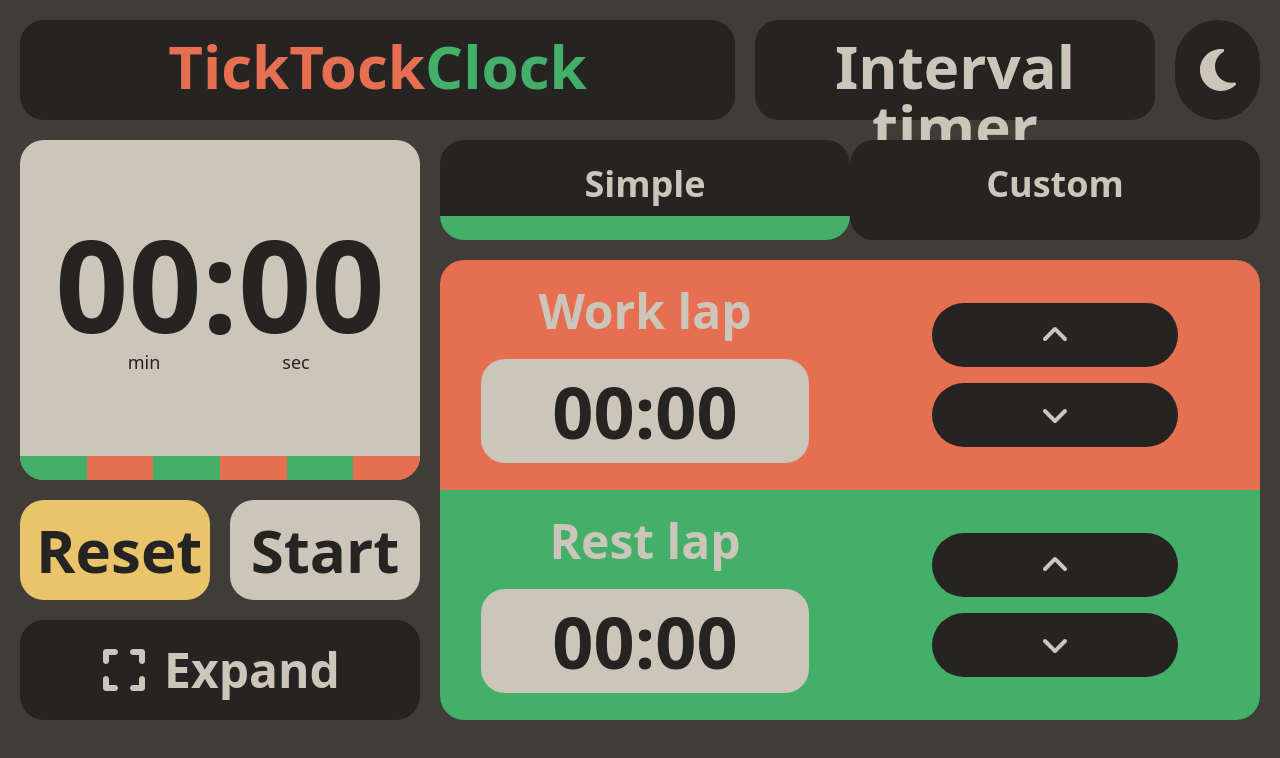
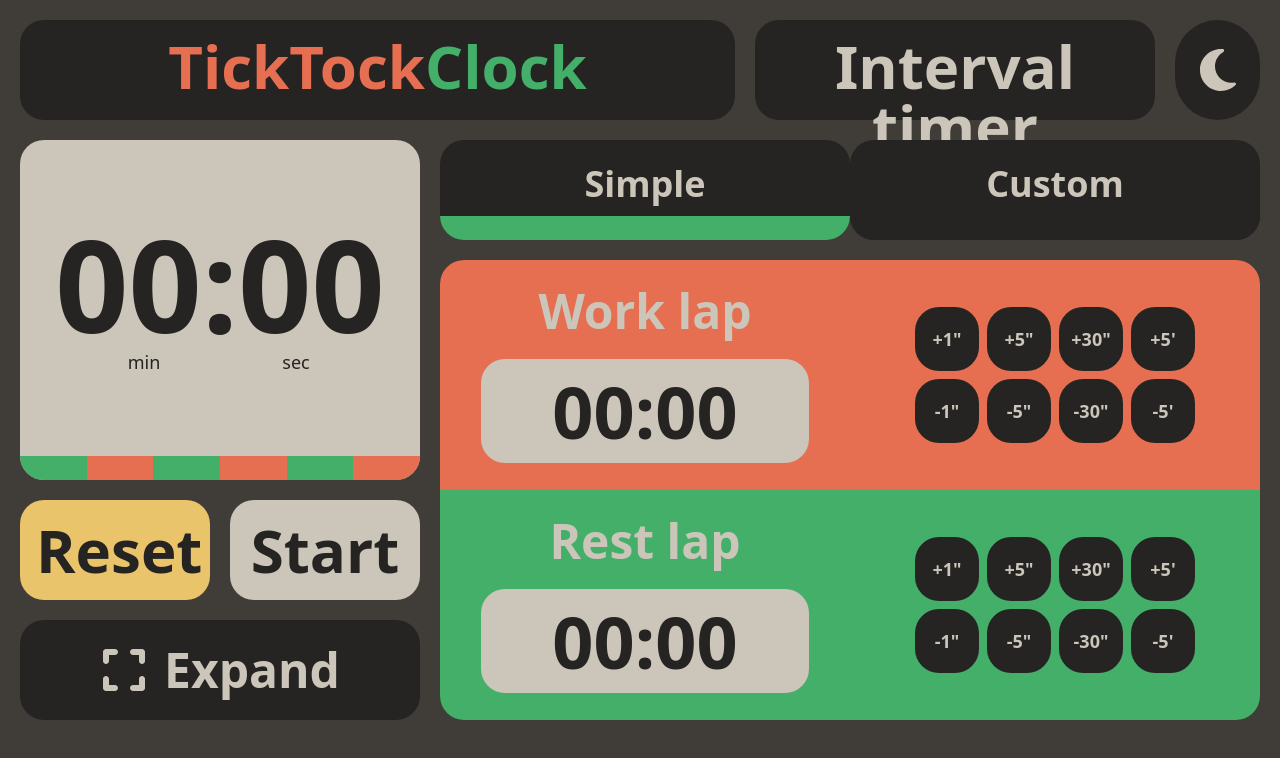
Before and after one commit to jesu-m0/TickTockClock, a React (Vite) app in the folder TikTockClock/: page / in a window 1280 px wide. Shown: the top 758 px of the page. Built offline with nearby package versions, Linux system fonts and the light colour scheme.

Commit message:
Interval buttons control added

```diff
--- a/TikTockClock/src/components/Header/Clock.tsx
+++ b/TikTockClock/src/components/Header/Clock.tsx
@@ -3,9 +3,13 @@ import React, { useState, useEffect } from 'react';
 interface ClockProps {
   isPaused: boolean;
   reset: boolean;
+  simpleTimerInfo: {
+    workLapDuration: number;
+    restLapDuration: number;
+  };
 }
 
-const Clock: React.FC<ClockProps> = ({ isPaused, reset }) => {
+const Clock: React.FC<ClockProps> = ({ isPaused, reset, simpleTimerInfo }) => {
   const [time, setTime] = useState(0);
 
   useEffect(() => {
--- /dev/null
+++ b/TikTockClock/src/components/SimpleInfo/SimpleInfo.css
@@ -0,0 +1,3 @@
+.time-button {
+    @apply w-16 h-16 font-bold text-lg text-timberwolf bg-eerieBlack rounded-3xl cursor-pointer flex justify-center items-center;
+  }
--- /dev/null
+++ b/TikTockClock/src/components/SimpleInfo/SimpleInfo.tsx
@@ -0,0 +1,128 @@
+import React from 'react';
+import './SimpleInfo.css';
+
+interface WorkDurationButton {
+  id: string;
+  seconds: number;
+  label: string;
+  isClicked: boolean;
+}
+
+interface SimpleInfoProps {
+  timerInfo: {
+    workLapDuration: number;
+    restLapDuration: number;
+  };
+  workUpButtons: WorkDurationButton[];
+  workDownButtons: WorkDurationButton[];
+  restUpButtons: WorkDurationButton[];
+  restDownButtons: WorkDurationButton[];
+  handleWorkDurationUp: (seconds: number, buttonId: string) => void;
+  handleWorkDurationDown: (seconds: number, buttonId: string) => void;
+  handleRestDurationUp: (seconds: number, buttonId: string) => void;
+  handleRestDurationDown: (seconds: number, buttonId: string) => void;
+}
+
+const formatTime = (seconds: number): string => {
+  const minutes = Math.floor(seconds / 60);
+  const remainingSeconds = seconds % 60;
+  return `${minutes.toString().padStart(2, '0')}:${remainingSeconds.toString().padStart(2, '0')}`;
+};
+
+const SimpleInfo: React.FC<SimpleInfoProps> = ({
+  timerInfo,
+  workUpButtons,
+  workDownButtons,
+  restUpButtons,
+  restDownButtons,
+  handleWorkDurationUp,
+  handleWorkDurationDown,
+  handleRestDurationUp,
+  handleRestDurationDown,
+}) => {
+  return (
+    <div className='col-span-8 row-span-4 rounded-3xl content-center bg-eerieBlack flex flex-col'>
+      {/* Work Section */}
+      <div className='h-1/2 rounded-t-3xl bg-burntSienna items-center flex'>
+        {/* Work Timer Display */}
+        <div className='flex flex-col items-center w-1/2'>
+          <p className="text-timberwolf text-center text-5xl font-black mb-4">Work lap</p>
+          <div className='p-4 bg-timberwolf rounded-3xl mx-auto mt-2 w-4/5'>
+            <p className='text-7xl font-black text-eerieBlack w-full text-center'>
+              {formatTime(timerInfo.workLapDuration)}
+            </p>
+          </div>
+        </div>
+
+        {/* Work Controls */}
+        <div className='flex flex-col w-1/2 items-center gap-2'>
+          <div className="flex gap-2 justify-center">
+            {workUpButtons.map(button => (
+              <a
+                key={button.id}
+                className={`time-button ${button.isClicked ? 'scale-animation' : ''}`}
+                onClick={() => handleWorkDurationUp(button.seconds, button.id)}
+              >
+                {button.label}
+              </a>
+            ))}
+          </div>
+
+          <div className="flex gap-2 justify-center">
+            {workDownButtons.map(button => (
+              <a
+                key={button.id}
+                className={`time-button ${button.isClicked ? 'scale-animation' : ''}`}
+                onClick={() => handleWorkDurationDown(button.seconds, button.id)}
+              >
+                {button.label}
+              </a>
+            ))}
+          </div>
+        </div>
+      </div>
+
+      {/* Rest Section */}
+      <div className='h-1/2 rounded-b-3xl bg-jade items-center flex'>
+        {/* Rest Timer Display */}
+        <div className='flex flex-col items-center w-1/2'>
+          <p className="text-timberwolf text-center text-5xl font-black mb-4">Rest lap</p>
+          <div className='p-4 bg-timberwolf rounded-3xl mx-auto mt-2 w-4/5'>
+            <p className='text-7xl font-black text-eerieBlack w-full text-center'>
+              {formatTime(timerInfo.restLapDuration)}
+            </p>
+          </div>
+        </div>
+
+        {/* Rest Controls */}
+        <div className='flex flex-col w-1/2 items-center gap-2'>
+          <div className="flex gap-2 justify-center">
+            {restUpButtons.map(button => (
+              <a
+                key={button.id}
+                className={`time-button ${button.isClicked ? 'scale-animation' : ''}`}
+                onClick={() => handleRestDurationUp(button.seconds, button.id)}
+              >
+                {button.label}
+              </a>
+            ))}
+          </div>
+
+          <div className="flex gap-2 justify-center">
+            {restDownButtons.map(button => (
+              <a
+                key={button.id}
+                className={`time-button ${button.isClicked ? 'scale-animation' : ''}`}
+                onClick={() => handleRestDurationDown(button.seconds, button.id)}
+              >
+                {button.label}
+              </a>
+            ))}
+          </div>
+        </div>
+      </div>
+    </div>
+  );
+};
+
+export default SimpleInfo;
--- a/TikTockClock/src/components/mainPage.tsx
+++ b/TikTockClock/src/components/mainPage.tsx
@@ -2,12 +2,15 @@ import React, { useState } from 'react';
 import Header from './Header/Header.tsx';
 import Clock from './Header/Clock.tsx';
 import './MainPage.css';
+import SimpleInfo from './SimpleInfo/SimpleInfo';
 
-const formatTime = (seconds: number): string => {
-  const minutes = Math.floor(seconds / 60);
-  const remainingSeconds = seconds % 60;
-  return `${minutes.toString().padStart(2, '0')}:${remainingSeconds.toString().padStart(2, '0')}`;
-};
+// Define a type for the work duration buttons
+interface WorkDurationButton {
+  id: string;
+  seconds: number;
+  label: string;
+  isClicked: boolean;
+}
 
 const MainPage: React.FC = () => {
 
@@ -23,15 +26,40 @@ const MainPage: React.FC = () => {
   const [reset, setReset] = useState(false);
   const [isClickedReset, setIsClickedReset] = useState(false);
 
-  // Add these states at the top with other states
-  const [isClickedWorkUp, setIsClickedWorkUp] = useState(false);
-  const [isClickedWorkDown, setIsClickedWorkDown] = useState(false);
-  const [isClickedRestUp, setIsClickedRestUp] = useState(false);
-  const [isClickedRestDown, setIsClickedRestDown] = useState(false);
+  // Replace individual states with a single state object
+  const [workUpButtons, setWorkUpButtons] = useState<WorkDurationButton[]>([
+    { id: 'workUp1', seconds: 1, label: '+1"', isClicked: false },
+    { id: 'workUp5', seconds: 5, label: '+5"', isClicked: false },
+    { id: 'workUp30', seconds: 30, label: '+30"', isClicked: false },
+    { id: 'workUp300', seconds: 300, label: "+5'", isClicked: false },
+  ]);
 
-  // Add this state with other states at the top
-  const [workDuration, setWorkDuration] = useState(0);
-  const [restDuration, setRestDuration] = useState(0);
+  const [workDownButtons, setWorkDownButtons] = useState<WorkDurationButton[]>([
+    { id: 'workDown1', seconds: 1, label: '-1"', isClicked: false },
+    { id: 'workDown5', seconds: 5, label: '-5"', isClicked: false },
+    { id: 'workDown30', seconds: 30, label: '-30"', isClicked: false },
+    { id: 'workDown300', seconds: 300, label: "-5'", isClicked: false },
+  ]);
+
+  const [restUpButtons, setRestUpButtons] = useState<WorkDurationButton[]>([
+    { id: 'restUp1', seconds: 1, label: '+1"', isClicked: false },
+    { id: 'restUp5', seconds: 5, label: '+5"', isClicked: false },
+    { id: 'restUp30', seconds: 30, label: '+30"', isClicked: false },
+    { id: 'restUp300', seconds: 300, label: "+5'", isClicked: false },
+  ]);
+
+  const [restDownButtons, setRestDownButtons] = useState<WorkDurationButton[]>([
+    { id: 'restDown1', seconds: 1, label: '-1"', isClicked: false },
+    { id: 'restDown5', seconds: 5, label: '-5"', isClicked: false },
+    { id: 'restDown30', seconds: 30, label: '-30"', isClicked: false },
+    { id: 'restDown300', seconds: 300, label: "-5'", isClicked: false },
+  ]);
+
+  // Replace the separate duration states with the new data structure
+  const [simpleTimerInfo, setSimpleTimerInfo] = useState({
+    workLapDuration: 0,
+    restLapDuration: 0
+  });
 
   //Change mode
 
@@ -59,29 +87,85 @@ const MainPage: React.FC = () => {
     setTimeout(() => setIsClickedReset(false), 300);
   }
 
-  // Add this handler function with other handlers
-  const handleWorkDurationUp = () => {
-    setWorkDuration(prev => prev + 1);
-    setIsClickedWorkUp(true);
-    setTimeout(() => setIsClickedWorkUp(false), 300);
+  // Simplified handler
+  const handleWorkDurationUp = (seconds: number, buttonId: string) => {
+    setSimpleTimerInfo(prev => ({
+      ...prev,
+      workLapDuration: prev.workLapDuration + seconds
+    }));
+
+    // Update only the clicked button's state
+    setWorkUpButtons(prev => prev.map(button => ({
+      ...button,
+      isClicked: button.id === buttonId ? true : button.isClicked
+    })));
+
+    // Reset the clicked state after animation
+    setTimeout(() => {
+      setWorkUpButtons(prev => prev.map(button => ({
+        ...button,
+        isClicked: button.id === buttonId ? false : button.isClicked
+      })));
+    }, 300);
   };
 
-  const handleWorkDurationDown = () => {
-    setWorkDuration(prev => Math.max(0, prev - 1));
-    setIsClickedWorkDown(true);
-    setTimeout(() => setIsClickedWorkDown(false), 300);
+  const handleWorkDurationDown = (seconds: number, buttonId: string) => {
+    setSimpleTimerInfo(prev => ({
+      ...prev,
+      workLapDuration: Math.max(0, prev.workLapDuration - seconds)
+    }));
+
+    setWorkDownButtons(prev => prev.map(button => ({
+      ...button,
+      isClicked: button.id === buttonId ? true : button.isClicked
+    })));
+
+    setTimeout(() => {
+      setWorkDownButtons(prev => prev.map(button => ({
+        ...button,
+        isClicked: button.id === buttonId ? false : button.isClicked
+      })));
+    }, 300);
   };
 
-  const handleRestDurationUp = () => {
-    setRestDuration(prev => prev + 1);
-    setIsClickedRestUp(true);
-    setTimeout(() => setIsClickedRestUp(false), 300);
+  const handleRestDurationUp = (seconds: number, buttonId: string) => {
+    setSimpleTimerInfo(prev => ({
+      ...prev,
+      restLapDuration: prev.restLapDuration + seconds
+    }));
+
+    // Update only the clicked button's state
+    setRestUpButtons(prev => prev.map(button => ({
+      ...button,
+      isClicked: button.id === buttonId ? true : button.isClicked
+    })));
+
+    // Reset the clicked state after animation
+    setTimeout(() => {
+      setRestUpButtons(prev => prev.map(button => ({
+        ...button,
+        isClicked: button.id === buttonId ? false : button.isClicked
+      })));
+    }, 300);
   };
 
-  const handleRestDurationDown = () => {
-    setRestDuration(prev => Math.max(0, prev - 1));
-    setIsClickedRestDown(true);
-    setTimeout(() => setIsClickedRestDown(false), 300);
+  const handleRestDurationDown = (seconds: number, buttonId: string) => {
+    setSimpleTimerInfo(prev => ({
+      ...prev,
+      restLapDuration: Math.max(0, prev.restLapDuration - seconds)
+    }));
+
+    setRestDownButtons(prev => prev.map(button => ({
+      ...button,
+      isClicked: button.id === buttonId ? true : button.isClicked
+    })));
+
+    setTimeout(() => {
+      setRestDownButtons(prev => prev.map(button => ({
+        ...button,
+        isClicked: button.id === buttonId ? false : button.isClicked
+      })));
+    }, 300);
   };
 
   return (
@@ -93,7 +177,11 @@ const MainPage: React.FC = () => {
 
           {/*Clock */}
           <div className="col-span-4 row-span-3 rounded-3xl content-center flex flex-col bg-timberwolf">
-            <Clock isPaused={isPaused} reset={reset}></Clock>
+            <Clock
+              isPaused={isPaused}
+              reset={reset}
+              simpleTimerInfo={simpleTimerInfo}
+            ></Clock>
           </div>
 
           {/*Mode selection*/}
@@ -139,57 +227,18 @@ const MainPage: React.FC = () => {
 
           </div>
 
-          {/* Mode info */}
-          <div className='col-span-8 row-span-4 rounded-3xl content-center bg-eerieBlack flex flex-col'>
+          <SimpleInfo
+            timerInfo={simpleTimerInfo}
+            workUpButtons={workUpButtons}
+            workDownButtons={workDownButtons}
+            restUpButtons={restUpButtons}
+            restDownButtons={restDownButtons}
+            handleWorkDurationUp={handleWorkDurationUp}
+            handleWorkDurationDown={handleWorkDurationDown}
+            handleRestDurationUp={handleRestDurationUp}
+            handleRestDurationDown={handleRestDurationDown}
+          />
 
-            <div className='h-1/2 rounded-t-3xl bg-burntSienna items-center flex'>
-
-
-              <div className='flex flex-col items-center w-1/2'>
-                <p className="text-timberwolf text-center text-5xl font-black mb-4">Work lap</p>
-                <div className='p-4 bg-timberwolf rounded-3xl mx-auto mt-2 w-4/5'>
-                  <p className='text-7xl font-black text-eerieBlack w-full text-center'>
-                    {formatTime(workDuration)}
-                  </p>
-                </div>
-              </div>
-
-              <div className='flex flex-col w-1/2 items-center'>
-                <a className={`text-5xl w-3/5 font-black text-timberwolf bg-eerieBlack rounded-full text-center cursor-pointer flex justify-center items-center leading-none h-16 my-2 ${isClickedWorkUp ? 'scale-animation' : ''}`}
-                   onClick={handleWorkDurationUp}>
-                  <svg xmlns="http://www.w3.org/2000/svg" viewBox="0 0 448 512" className='w-8 h-8 fill-timberwolf'><path d="M201.4 137.4c12.5-12.5 32.8-12.5 45.3 0l160 160c12.5 12.5 12.5 32.8 0 45.3s-32.8 12.5-45.3 0L224 205.3 86.6 342.6c-12.5 12.5-32.8 12.5-45.3 0s-12.5-32.8 0-45.3l160-160z" /></svg>
-                </a>
-
-                <a className={`text-5xl w-3/5 font-black text-timberwolf bg-eerieBlack rounded-full text-center cursor-pointer flex justify-center items-center leading-none h-16 my-2 ${isClickedWorkDown ? 'scale-animation' : ''}`}
-                   onClick={handleWorkDurationDown}>
-                  <svg xmlns="http://www.w3.org/2000/svg" viewBox="0 0 448 512" className='w-8 h-8 fill-timberwolf'><path d="M201.4 374.6c12.5 12.5 32.8 12.5 45.3 0l160-160c12.5-12.5 12.5-32.8 0-45.3s-32.8-12.5-45.3 0L224 306.7 86.6 169.4c-12.5-12.5-32.8-12.5-45.3 0s-12.5 32.8 0 45.3l160 160z" /></svg>
-                </a>
-              </div>
-
-            </div>
-            <div className='h-1/2 rounded-b-3xl bg-jade items-center flex'>
-              <div className='flex flex-col items-center w-1/2'>
-                <p className="text-timberwolf text-center text-5xl font-black mb-4">Rest lap</p>
-                <div className='p-4 bg-timberwolf rounded-3xl mx-auto mt-2 w-4/5'>
-                  <p className='text-7xl font-black text-eerieBlack w-full text-center'>
-                    {formatTime(restDuration)}
-                  </p>
-                </div>
-              </div>
-              <div className='flex flex-col w-1/2 items-center'>
-                <a className={`text-5xl w-3/5 font-black text-timberwolf bg-eerieBlack rounded-full text-center cursor-pointer flex justify-center items-center leading-none h-16 my-2 ${isClickedRestUp ? 'scale-animation' : ''}`}
-                   onClick={handleRestDurationUp}>
-                  <svg xmlns="http://www.w3.org/2000/svg" viewBox="0 0 448 512" className='w-8 h-8 fill-timberwolf'><path d="M201.4 137.4c12.5-12.5 32.8-12.5 45.3 0l160 160c12.5 12.5 12.5 32.8 0 45.3s-32.8 12.5-45.3 0L224 205.3 86.6 342.6c-12.5 12.5-32.8 12.5-45.3 0s-12.5-32.8 0-45.3l160-160z" /></svg>
-                </a>
-
-                <a className={`text-5xl w-3/5 font-black text-timberwolf bg-eerieBlack rounded-full text-center cursor-pointer flex justify-center items-center leading-none h-16 my-2 ${isClickedRestDown ? 'scale-animation' : ''}`}
-                   onClick={handleRestDurationDown}>
-                  <svg xmlns="http://www.w3.org/2000/svg" viewBox="0 0 448 512" className='w-8 h-8 fill-timberwolf'><path d="M201.4 374.6c12.5 12.5 32.8 12.5 45.3 0l160-160c12.5-12.5 12.5-32.8 0-45.3s-32.8-12.5-45.3 0L224 306.7 86.6 169.4c-12.5-12.5-32.8-12.5-45.3 0s-12.5 32.8 0 45.3l160 160z" /></svg>
-                </a>
-              </div>
-            </div>
-
-          </div>
           {/*Reset*/}
           <div className={`col-span-2 row-span-1 bg-saffron p-4 rounded-3xl content-center hover:scale-105 transition-transform duration-200 cursor-pointer
           ${isClickedReset ? 'scale-animation' : ''}`}
--- a/TikTockClock/src/index.css
+++ b/TikTockClock/src/index.css
@@ -7,3 +7,6 @@ p, h1, h2 {
     user-select: none;
     pointer-events: none;
 }
+a {
+    user-select: none;
+}
--- /dev/null
+++ b/TikTockClock/src/types/SimpleTimerInfo.ts
@@ -0,0 +1,4 @@
+export interface SimpleTimerInfo {
+  workLapDuration: number;
+  restLapDuration: number;
+}
```
